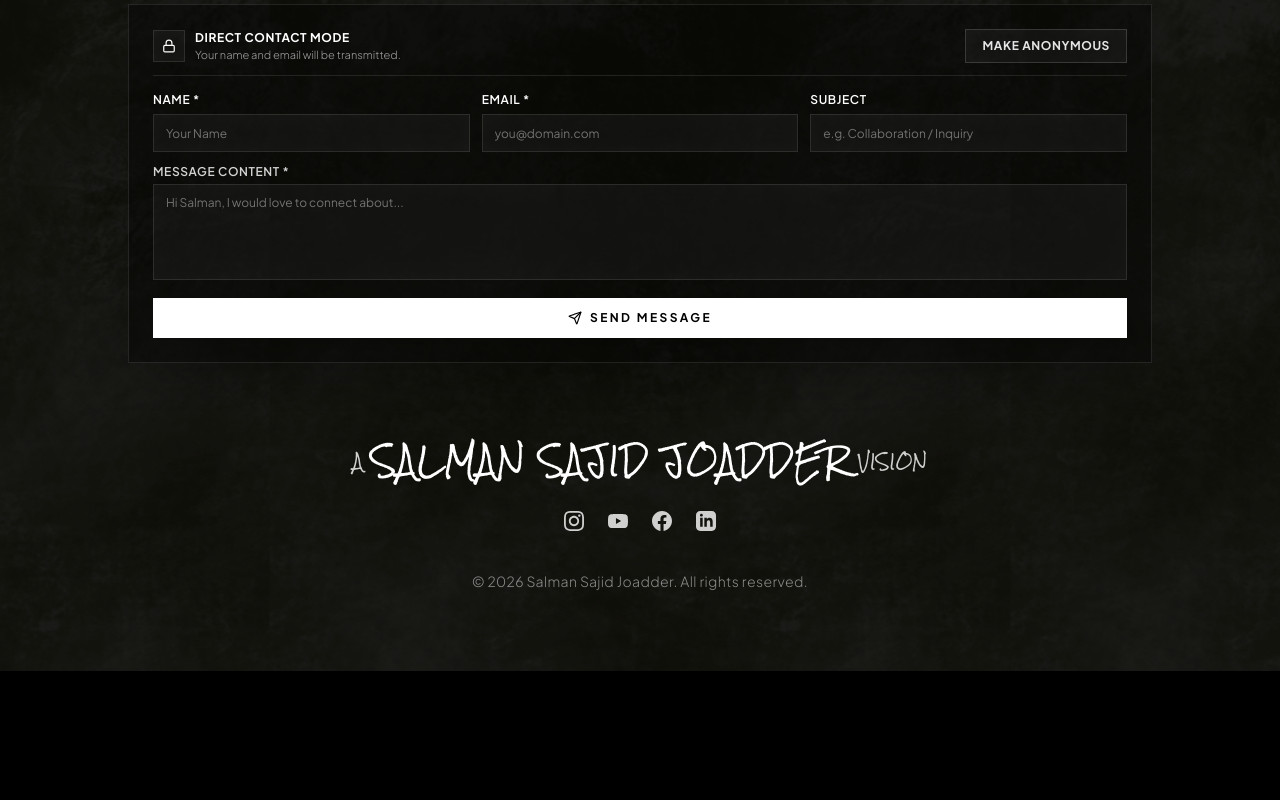
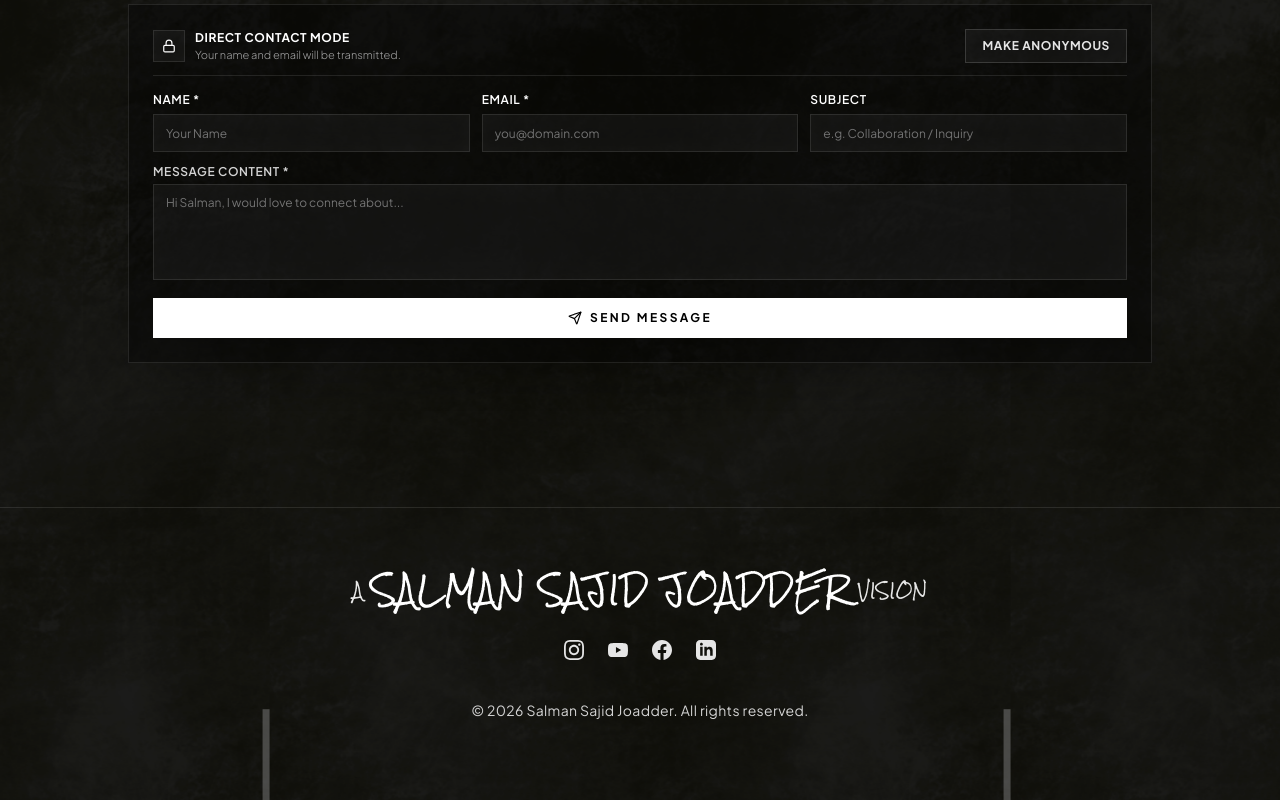
Before and after one commit to joadder07/salman.portfolio, a React (Vite) app in the folder frontend/: page / in a window 1280 px wide. Shown: the part 5230-6030 px from the top of the page. Before the commit the page ends 5901 px from the top, so only its background shows below. Built offline with nearby package versions, Linux system fonts and the light colour scheme; no server answers.

Commit message:
first commit

```diff
--- a/frontend/src/components/layout/Footer.tsx
+++ b/frontend/src/components/layout/Footer.tsx
@@ -1,15 +1,10 @@
 import React from 'react';
-import { useLocation } from 'react-router-dom';
 import { motion } from 'framer-motion';
 import { useSiteSettings } from '@/api/settings.api';
 
 export const Footer: React.FC = () => {
   const { data: settings } = useSiteSettings();
-  const location = useLocation();
   const currentYear = new Date().getFullYear();
-
-  // White theme styling applies exclusively to the /about page footer
-  const isAboutPage = location.pathname === '/about';
 
   const links = {
     instagram: settings?.socialLinks?.instagram || settings?.instagramUrl || 'https://instagram.com',
@@ -20,11 +15,7 @@ export const Footer: React.FC = () => {
 
   return (
     <footer
-      className={`w-full select-none transition-colors duration-300 ${
-        isAboutPage
-          ? 'bg-white text-neutral-900 mt-16 sm:mt-24 pt-14 sm:pt-16 pb-16 sm:pb-20 border-t border-neutral-200 shadow-sm'
-          : 'bg-transparent mt-6 sm:mt-8 pb-16 sm:pb-20'
-      }`}
+      className="w-full select-none transition-colors duration-300 bg-transparent mt-16 sm:mt-24 pt-14 sm:pt-16 pb-16 sm:pb-20 border-t border-white/10"
     >
       {/* Main Centered Stack with Scroll Reveal */}
       <motion.div
@@ -35,50 +26,26 @@ export const Footer: React.FC = () => {
         className="scroll-reveal max-w-5xl mx-auto px-4 flex flex-col items-center justify-center text-center"
       >
         {/* Handwritten Signature: Ultra-compact, Dainty Scale on Mobile with Layout and Spacing Untouched */}
-        <h2
-          className={`font-brush tracking-normal uppercase select-none mb-6 sm:mb-8 flex flex-row items-center justify-center gap-1 sm:gap-2 whitespace-nowrap text-center max-w-full px-2 ${
-            isAboutPage ? 'text-neutral-950' : 'text-white'
-          }`}
-        >
-          <span
-            className={`text-[7.5px] sm:text-sm md:text-base font-brush mt-0.5 ${
-              isAboutPage ? 'text-neutral-700 opacity-90' : 'text-white/80'
-            }`}
-          >
+        <h2 className="font-brush tracking-normal uppercase select-none mb-6 sm:mb-8 flex flex-row items-center justify-center gap-1 sm:gap-2 whitespace-nowrap text-center max-w-full px-2 text-white">
+          <span className="text-[7.5px] sm:text-sm md:text-base font-brush mt-0.5 text-white/90">
             A
           </span>
-          <span
-            className={`text-[9.5px] sm:text-2xl md:text-3xl font-brush tracking-wide ${
-              isAboutPage ? 'text-neutral-950' : 'text-white'
-            }`}
-          >
+          <span className="text-[9.5px] sm:text-2xl md:text-3xl font-brush tracking-wide text-white">
             SALMAN SAJID JOADDER
           </span>
-          <span
-            className={`text-[7.5px] sm:text-sm md:text-base font-brush mt-0.5 ${
-              isAboutPage ? 'text-neutral-700 opacity-90' : 'text-white/80'
-            }`}
-          >
+          <span className="text-[7.5px] sm:text-sm md:text-base font-brush mt-0.5 text-white/90">
             VISION
           </span>
         </h2>
 
         {/* Social Media Icons (Scaled down proportionally on mobile, natural spacing and margins kept) */}
-        <div
-          className={`flex items-center justify-center gap-6 mb-8 sm:mb-10 ${
-            isAboutPage ? 'text-neutral-700' : 'text-white/80'
-          }`}
-        >
+        <div className="flex items-center justify-center gap-6 mb-8 sm:mb-10 text-white/90">
           {links.instagram && (
             <a
               href={links.instagram}
               target="_blank"
               rel="noreferrer"
-              className={`hover:scale-115 transition-all duration-200 ${
-                isAboutPage
-                  ? 'text-neutral-700 hover:text-black'
-                  : 'text-white/80 hover:text-white'
-              }`}
+              className="hover:scale-115 transition-all duration-200 text-neutral-200 hover:text-white"
               title="Instagram"
               aria-label="Instagram"
             >
@@ -92,11 +59,7 @@ export const Footer: React.FC = () => {
               href={links.youtube}
               target="_blank"
               rel="noreferrer"
-              className={`hover:scale-115 transition-all duration-200 ${
-                isAboutPage
-                  ? 'text-neutral-700 hover:text-black'
-                  : 'text-white/80 hover:text-white'
-              }`}
+              className="hover:scale-115 transition-all duration-200 text-neutral-200 hover:text-white"
               title="YouTube"
               aria-label="YouTube"
             >
@@ -110,11 +73,7 @@ export const Footer: React.FC = () => {
               href={links.facebook}
               target="_blank"
               rel="noreferrer"
-              className={`hover:scale-115 transition-all duration-200 ${
-                isAboutPage
-                  ? 'text-neutral-700 hover:text-black'
-                  : 'text-white/80 hover:text-white'
-              }`}
+              className="hover:scale-115 transition-all duration-200 text-neutral-200 hover:text-white"
               title="Facebook"
               aria-label="Facebook"
             >
@@ -128,11 +87,7 @@ export const Footer: React.FC = () => {
               href={links.linkedin}
               target="_blank"
               rel="noreferrer"
-              className={`hover:scale-115 transition-all duration-200 ${
-                isAboutPage
-                  ? 'text-neutral-700 hover:text-black'
-                  : 'text-white/80 hover:text-white'
-              }`}
+              className="hover:scale-115 transition-all duration-200 text-neutral-200 hover:text-white"
               title="LinkedIn"
               aria-label="LinkedIn"
             >
@@ -144,11 +99,7 @@ export const Footer: React.FC = () => {
         </div>
 
         {/* Main Copyright Line (Scaled Down on Mobile, Natural Breathing Room Maintained) */}
-        <p
-          className={`text-[10px] xs:text-[11px] sm:text-xs md:text-sm font-light tracking-wide ${
-            isAboutPage ? 'text-neutral-500' : 'text-white/50'
-          }`}
-        >
+        <p className="text-[10px] xs:text-[11px] sm:text-xs md:text-sm font-normal tracking-wide text-neutral-300">
           &copy; {currentYear} {settings?.adminName || 'Salman Sajid Joadder'}. All rights reserved.
         </p>
       </motion.div>
--- a/frontend/src/components/layout/Header.tsx
+++ b/frontend/src/components/layout/Header.tsx
@@ -139,19 +139,26 @@ export const Header: React.FC = () => {
     { label: 'Hobbies & Pets', href: '/#hobbies' },
   ];
 
+  const isHomePage = location.pathname === '/';
+  const isAboutPage = location.pathname === '/about';
+  const hasTransparentHeroAtTop = isHomePage || isAboutPage;
+
+  // Solid dark transparent background on scroll, or on pages without a hero banner at top
+  const isScrolledDark = isScrolled || !hasTransparentHeroAtTop;
+
   return (
     <header
       className={`fixed top-0 left-0 right-0 z-50 transition-all duration-300 ease-in-out py-3.5 xs:py-4 sm:py-7 border-none ${
-        isScrolled || location.pathname !== '/'
-          ? 'bg-black/40 backdrop-blur-md'
+        isScrolledDark
+          ? 'bg-black/65 backdrop-blur-md shadow-lg shadow-black/25'
           : 'bg-transparent'
       }`}
     >
       <div className="max-w-7xl mx-auto px-3 xs:px-4 sm:px-8 lg:px-12 flex items-center justify-between gap-2 sm:gap-4">
-        {/* Left: Signature Brand/Logo in Hero Brush Font - Hidden at top of home, appears on scroll/subpages */}
+        {/* Left: Signature Brand/Logo in Hero Brush Font - Hidden at top of home, always visible on /about and subpages */}
         <div
           className={`flex items-center transition-all duration-300 ease-in-out min-w-0 flex-1 overflow-visible py-1 ${
-            isScrolled || location.pathname !== '/'
+            isScrolled || !isHomePage
               ? 'opacity-100 translate-y-0 pointer-events-auto'
               : 'opacity-0 -translate-y-2 pointer-events-none'
           }`}
```
Also changed, not shown: frontend/src/pages/public/AboutPage.tsx (+55 -31 lines).
